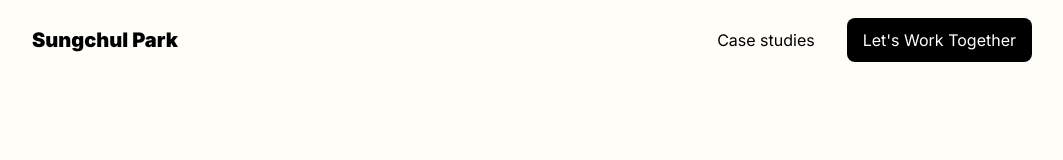
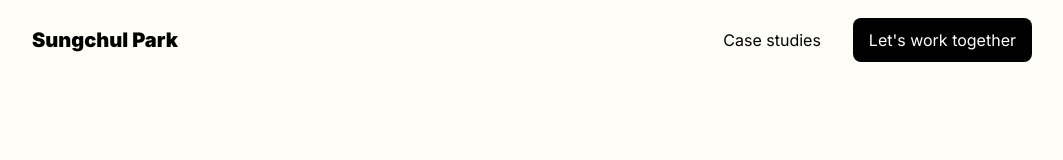
Before and after one commit to sungchulpark1/sungchulpark1.github.io, a React (Vite) app in the folder web-portfolio/: page / in a window 1280 px wide. Shown: the top 160 px of the page, without its empty margins (108-1171 px from the left). Built offline with nearby package versions, Linux system fonts and the light colour scheme.

Commit message:
lowercase button text

```diff
--- a/web-portfolio/src/components/Navigation.tsx
+++ b/web-portfolio/src/components/Navigation.tsx
@@ -36,7 +36,7 @@ function Link() {
 function Button() {
   return (
     <button className="bg-black text-white px-4 py-2.5 rounded-lg cursor-pointer">
-      Let's Work Together
+      Let's work together
     </button>
   )
 }
--- /dev/null
+++ b/web-portfolio/src/components/PersonalBio.tsx
@@ -0,0 +1,7 @@
+export default function PersonalBio() {
+  return (
+    <div>
+
+    </div>
+  )
+}
```
